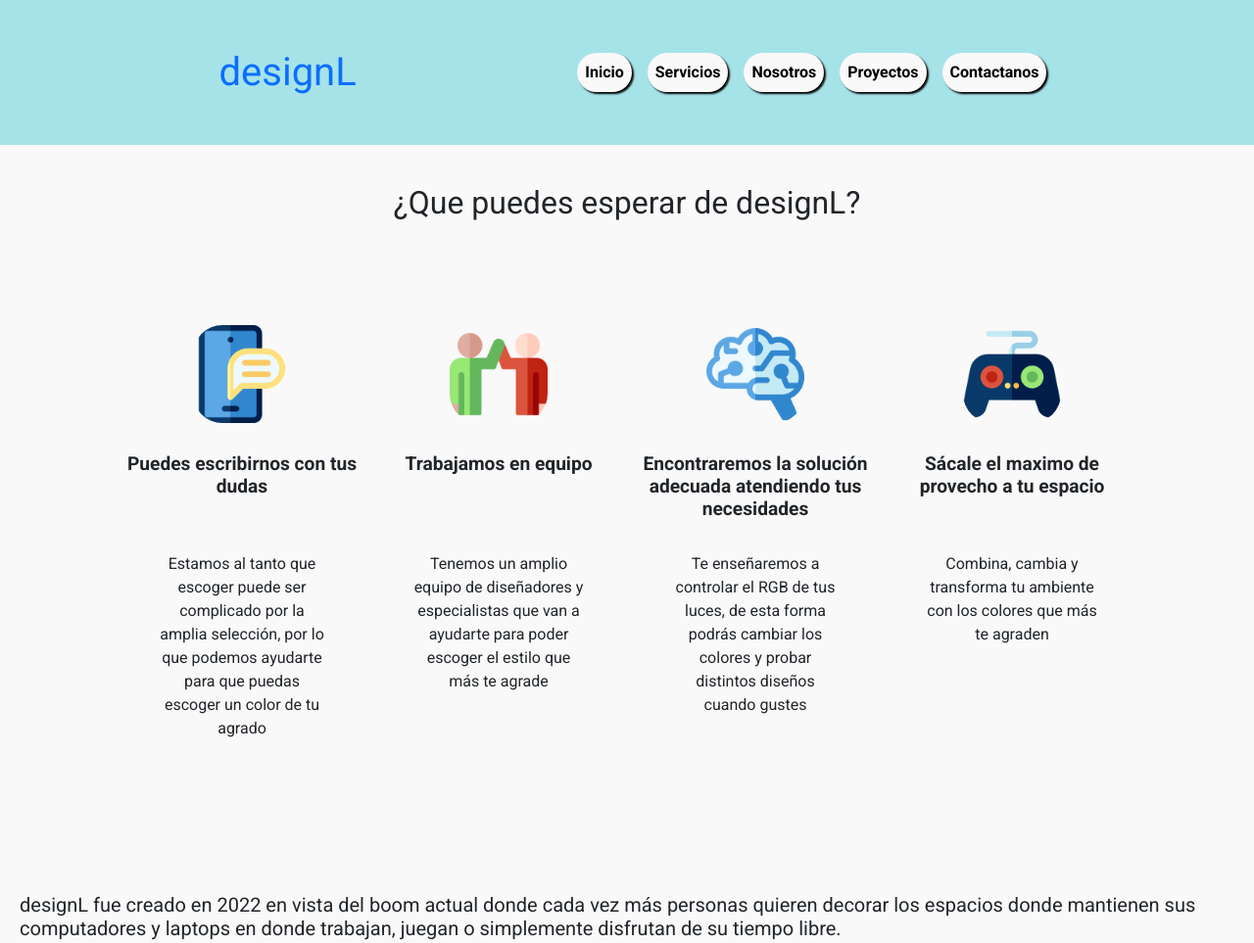
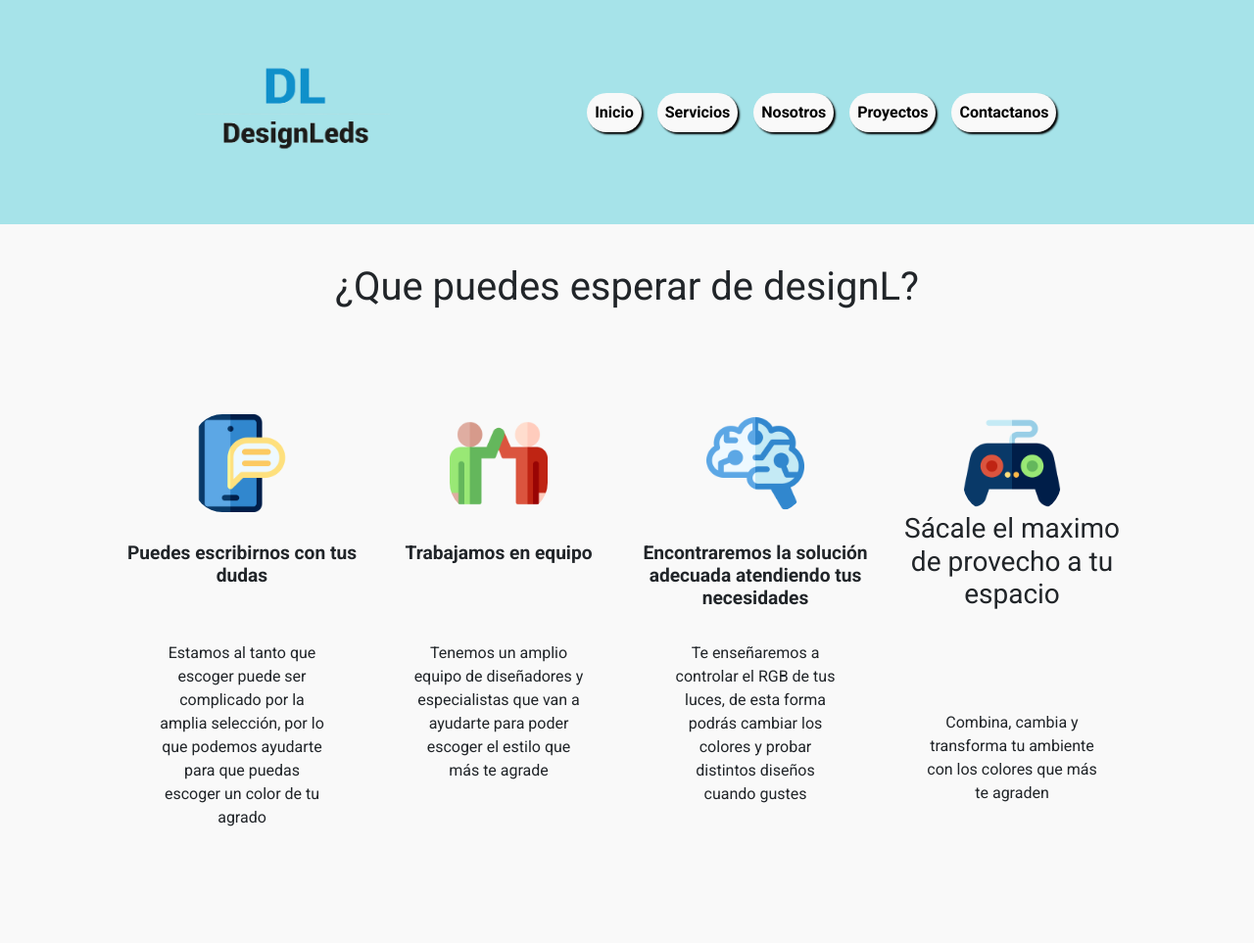
Before and after one commit to Asphyxiela/PF-Rodriguez, a website: page pages/nosotros.html in a window 1280 px wide. Shown: the top 963 px of the page at 98% size. Drawn offline with nearby package versions, Linux system fonts and the light colour scheme.

Commit message:
se modifica los servicios, h1, h2 y se agrega el logo a todos los html

```diff
--- a/pages/nosotros.html
+++ b/pages/nosotros.html
@@ -14,8 +14,9 @@
 </head>
 <body>
     <header class="headerInicio">
-        <a href="../index.html"><h1> designL </h1> </a>
-
+        <a href="../index.html">
+          <img class="logoInicio" src="/img/logo.png" alt=" Logo Design Leds negro y celeste" >
+        </a>
         <nav class="navbar navbar-expand-lg font-weight-normal">
             <div class="container-fluid">
               <button class="navbar-toggler" type="button" data-bs-toggle="collapse" data-bs-target="#navbarNavAltMarkup" aria-controls="navbarNavAltMarkup" aria-expanded="false" aria-label="Toggle navigation">
@@ -37,7 +38,7 @@
 
     <main class="mainNosotros">
 
-        <h2> ¿Que puedes esperar de designL?</h2>
+        <h1> ¿Que puedes esperar de designL?</h1>
 
         <section class="sectionNosotros">
 
@@ -45,17 +46,17 @@
             <div class="row">
               <div class="col">
                 <img src="../img/mensaje.png" alt="" class="animate__animated animate__flip">
-                <h3> Puedes escribirnos con tus dudas </h3>
+                <h2> Puedes escribirnos con tus dudas </h2>
                 <p> Estamos al tanto que escoger puede ser complicado por la amplia selección, por lo que podemos ayudarte para que puedas escoger un color de tu agrado </p>
               </div>
               <div class="col">
                 <img src="../img/trabajo-en-equipo.png" alt="" class="animate__animated animate__flip">
-                <h3> Trabajamos en equipo </h3>
+                <h2> Trabajamos en equipo </h2>
                 <p> Tenemos un amplio equipo de diseñadores y especialistas que van a ayudarte para poder escoger el estilo que más te agrade </p>
               </div>
               <div class="col">
                 <img src="../img/inteligencia-artificial.png" alt="" class="animate__animated animate__flip">
-                <h3> Encontraremos la solución adecuada atendiendo tus necesidades </h3>
+                <h2> Encontraremos la solución adecuada atendiendo tus necesidades </h2>
                 <p> Te enseñaremos a controlar el RGB de tus luces, de esta forma podrás cambiar los colores y probar distintos diseños cuando gustes </p>
               </div>
               <div class="col">
--- a/sass/secundarios/_header.scss
+++ b/sass/secundarios/_header.scss
@@ -1,7 +1,6 @@
 header{
-    h1{
-        @include margin-padding(20px, 20px);
-        text-align: center;
+    .logoInicio{
+        width: 250px;
     }
     &.headerInicio{
         @extend %flex-align-items;
--- a/sass/secundarios/_main.scss
+++ b/sass/secundarios/_main.scss
@@ -46,7 +46,7 @@ main{
     }
     &.mainNosotros{
         margin: $espaciado-doble;
-        h2{
+        h1{
             margin-top: $espaciado-doble;
             padding-bottom: $espaciado-normal;
             text-align: center;
@@ -57,7 +57,7 @@ main{
             margin: $espaciado-3rem;
             img{
                 @include sizes(100px, 100px)}
-            h3{
+            h2{
                 @extend %text-bold;
                 height: $espaciado-triple;
                 padding-top: $espaciado-triple;
```
Also changed, not shown: index.html (+1 -2 lines), pages/algunos-clientes.html (+3 -2 lines), pages/contactanos.html (+7 -5 lines), pages/servicios.html (+3 -2 lines), css/main.css.
